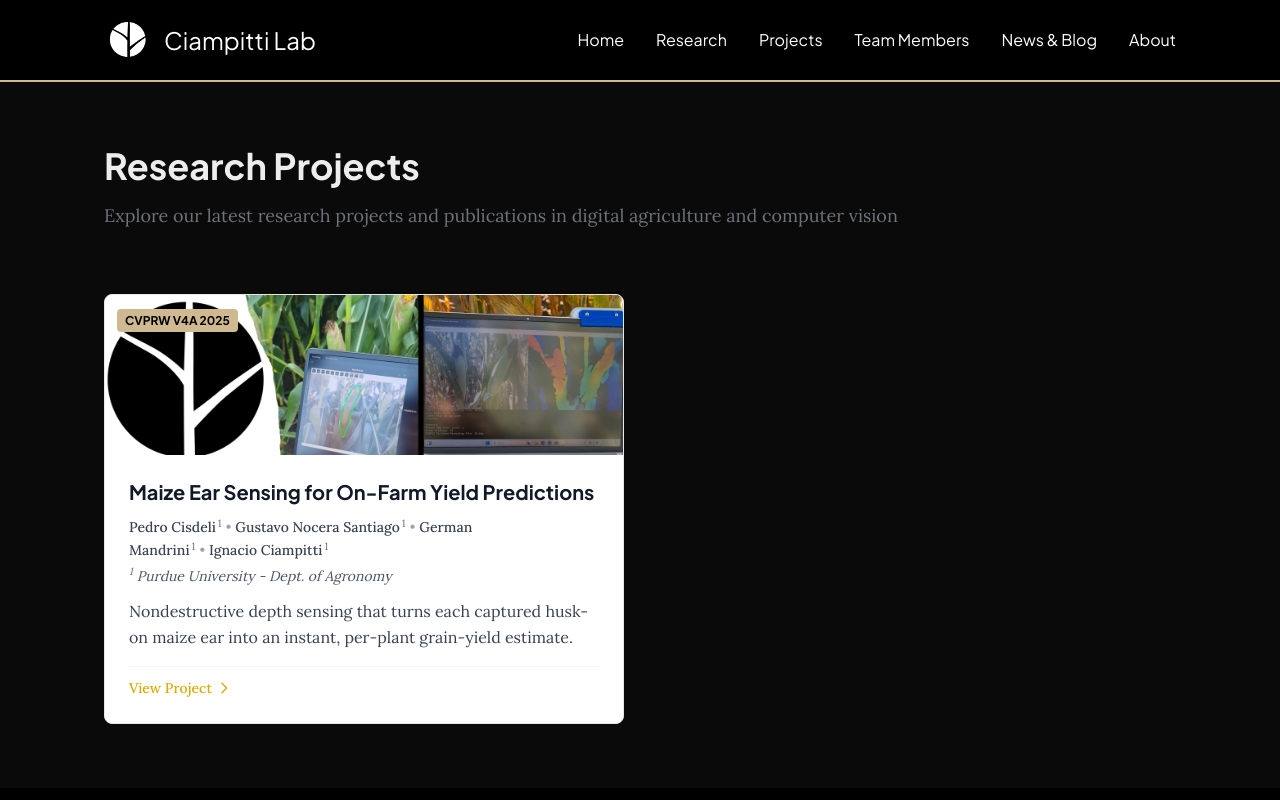
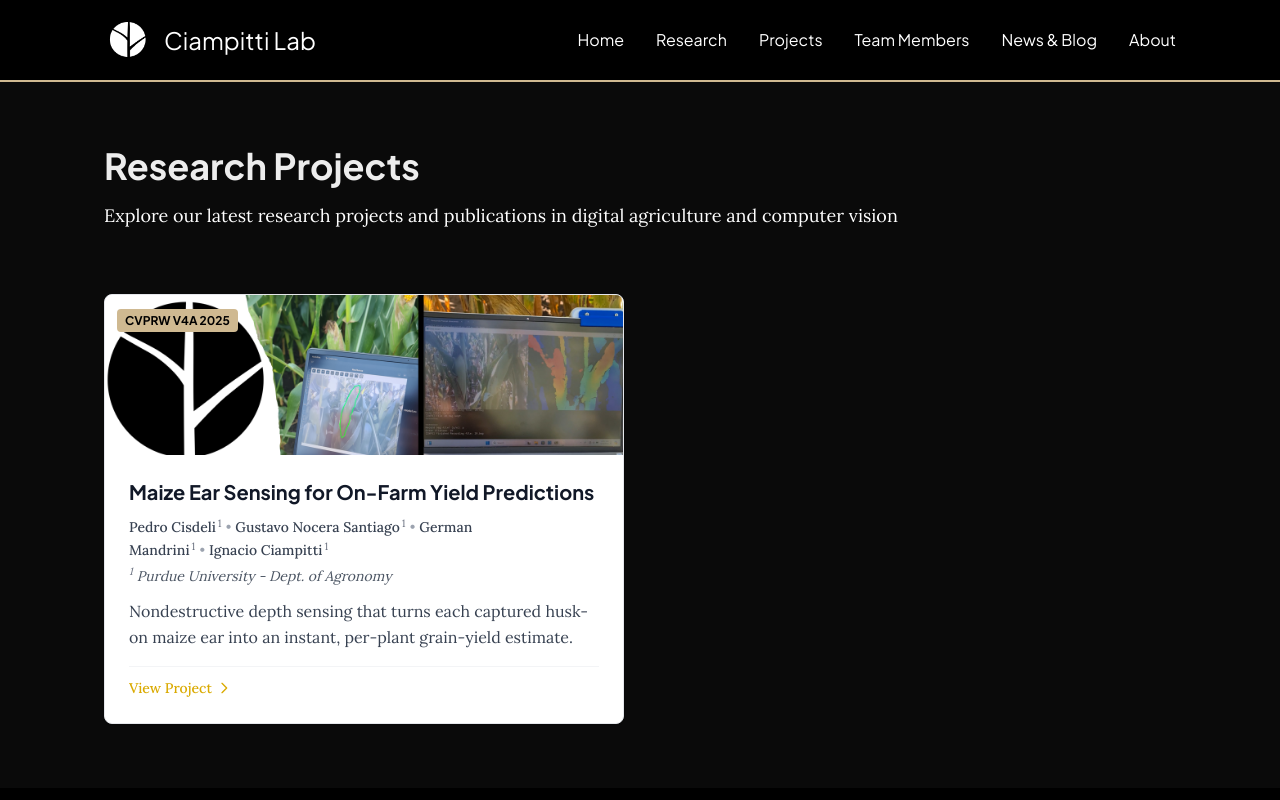
Before and after one commit to Ciampitti-Lab/ciampitti-lab.github.io, a Next.js app: page /projects in a window 1280 px wide. Shown: the top 800 px of the page. Built offline with nearby package versions, Linux system fonts and the light colour scheme.

Commit message:
fix: sub text color

```diff
--- a/src/app/projects/page.tsx
+++ b/src/app/projects/page.tsx
@@ -14,7 +14,7 @@
                 {/* Page Header */}
                 <div className="mb-16">
                     <h1 className="text-4xl font-bold mb-4">Research Projects</h1>
-                    <p className="text-lg text-purdue-secondary-gray2">
+                    <p className="text-lg text-white">
                         Explore our latest research projects and publications in digital agriculture and computer vision
                     </p>
                 </div>
```
